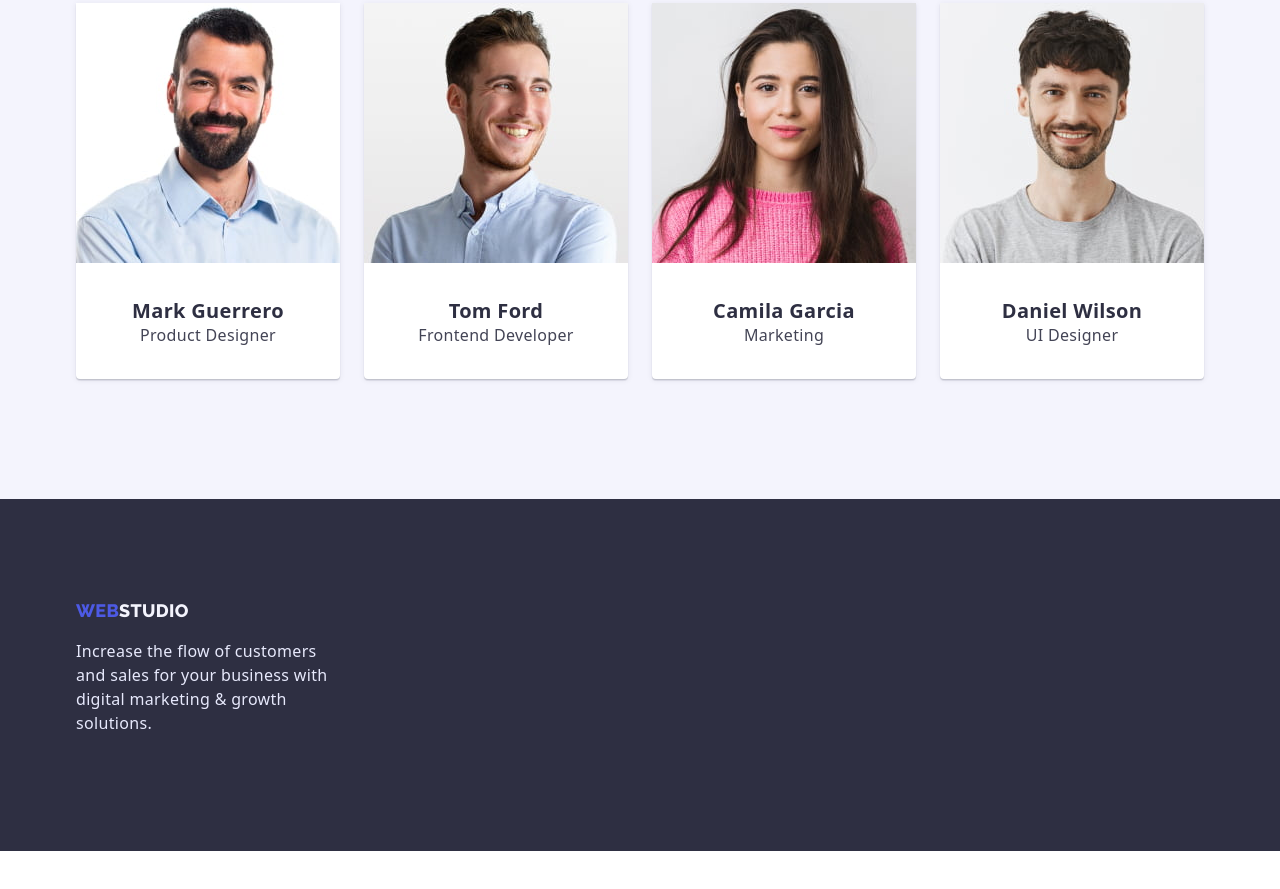
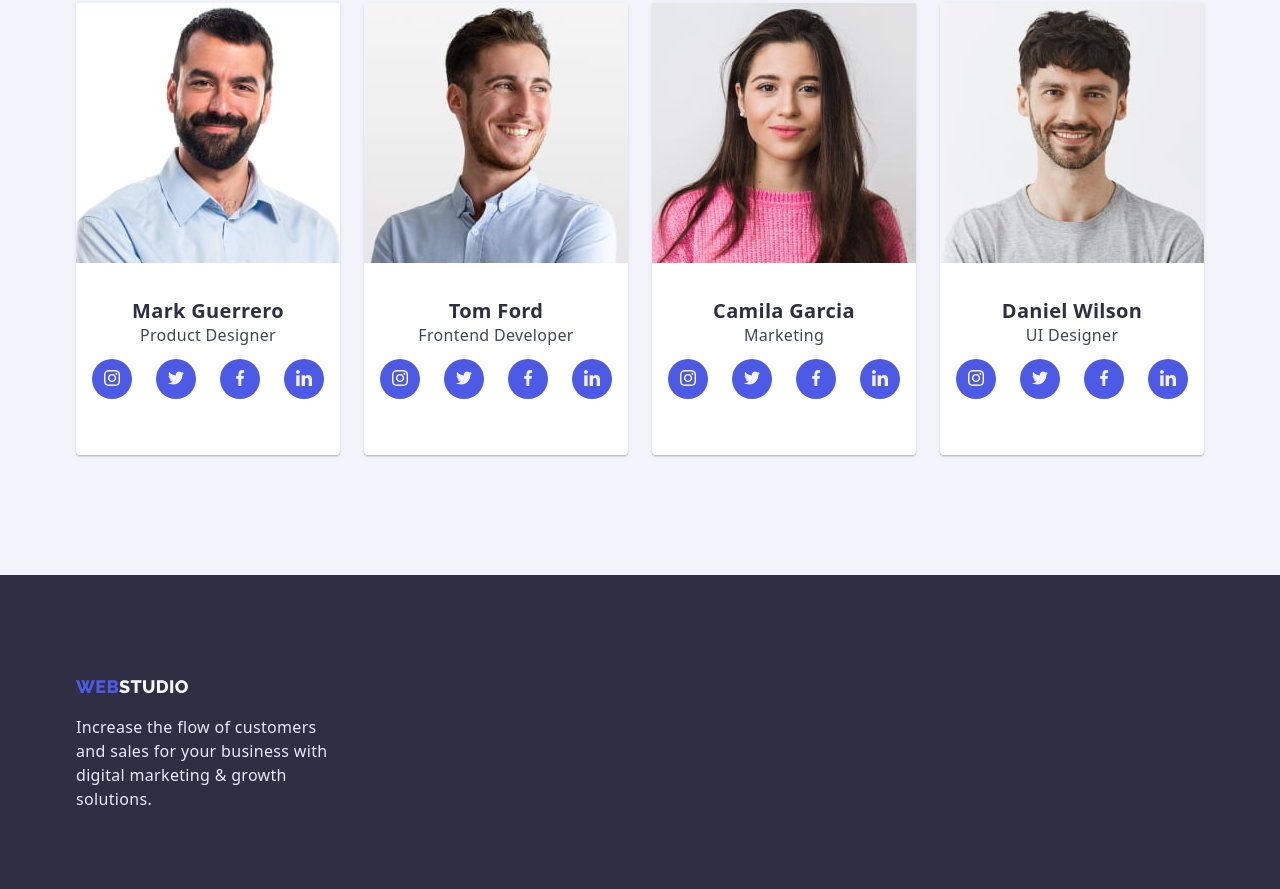
Before and after one commit to Vitalii-Kutovenko/goit-markup-hw-04, a plain HTML site: page index.html in a window 1280 px wide. Shown: the part 1916-2805 px from the top of the page. Before the commit the page ends 2767 px from the top, so only its background shows below. Drawn offline with nearby package versions, Linux system fonts and the light colour scheme.

Commit message:
icon team

```diff
--- a/css/styles.css
+++ b/css/styles.css
@@ -57,9 +57,7 @@ body {
   text-align: center;
 }
 .main {
-
   text-align: center;
-
 }
 .overlay {
   padding-top: 192px;
@@ -69,12 +67,14 @@ body {
   height: 600px;
   margin-left: auto;
   margin-right: auto;
-  background-image: linear-gradient(to right,rgba(0,0,0,0.5),rgba(0,0,0,0.5)),
-  url(../images/people-office.jpg);
+  background-image: linear-gradient(
+      to right,
+      rgba(0, 0, 0, 0.5),
+      rgba(0, 0, 0, 0.5)
+    ),
+    url(../images/people-office.jpg);
   background-size: cover;
   background-repeat: no-repeat;
-
-
 }
 .navigation {
   display: flex;
@@ -114,10 +114,10 @@ body {
   width: 264px;
 }
 .about-item::before {
-display: block;
-content: "";
-height: 112px;
-background-color: #F4F4FD;
+  display: block;
+  content: "";
+  height: 112px;
+  background-color: #f4f4fd;
 }
 .about-item:nth-child(1)::before {
   background-image: url(../images/antenna.png);
@@ -204,6 +204,71 @@ background-color: #F4F4FD;
   background-color: #f4f4fd;
   padding-bottom: 120px;
 }
+.icon-link {
+  display: flex;
+  padding-top: 12px;
+  height: 76px;
+}
+.icon-instagram {
+  width: 16px;
+  height: 16px;
+  cursor: pointer;
+  margin-top: 28%;
+  fill: #fff;
+}
+.instagram {
+  display: block;
+  width: 40px;
+  height: 40px;
+  background-color: #4d5ae5;
+  border-radius: 50%;
+  margin-left: 16px;
+}
+.twitter {
+  display: block;
+  width: 40px;
+  height: 40px;
+  background-color: #4d5ae5;
+  border-radius: 50%;
+  margin-left: 24px;
+}
+.icon-twitter {
+  width: 16px;
+  height: 16px;
+  cursor: pointer;
+  margin-top: 28%;
+  fill: #fff;
+}
+.facebook {
+  display: block;
+  width: 40px;
+  height: 40px;
+  background-color: #4d5ae5;
+  border-radius: 50%;
+  margin-left: 24px;
+}
+.icon-facebook {
+  width: 16px;
+  height: 16px;
+  cursor: pointer;
+  margin-top: 28%;
+  fill: #fff;
+}
+.linkedin {
+  display: block;
+  width: 40px;
+  height: 40px;
+  background-color: #4d5ae5;
+  border-radius: 50%;
+  margin-left: 24px;
+}
+.icon-linkedin {
+  width: 16px;
+  height: 16px;
+  cursor: pointer;
+  margin-top: 28%;
+  fill: #fff;
+}
 .team-list li + li {
   margin-left: 24px;
 }
@@ -246,6 +311,7 @@ background-color: #F4F4FD;
   font-size: 16px;
   line-height: 1.5;
   color: #e7e9fc;
+  margin-top: 16px;
 }
 .footer {
   background-color: #2e2f42;
--- a/index.html
+++ b/index.html
@@ -97,20 +97,63 @@
         <h2>Our Team</h2>
         <div class="container">
         <ul class="team-list list">
+
           <li>
             <img src="./images/img.jpg" alt="Mark Guerrero" />
             <div class="container-team">
             <h3>Mark Guerrero</h3>
             <p>Product Designer</p>
-
-
-          </div>
+            <div class="icon-link">
+            <a class="instagram" href="">
+            <svg class="icon-instagram">
+              <use href="./images/symbol-defs.svg#instagram"></use>
+            </svg>
+            </a>
+            <a class="twitter" href="">
+            <svg class="icon-twitter">
+              <use href="./images/symbol-defs.svg#icon-twitter"></use>
+            </svg>
+            </a>
+            <a class="facebook" href="">
+              <svg class="icon-facebook">
+                <use href="./images/symbol-defs.svg#icon-facebook"></use>
+              </svg>
+              </a>
+              <a class="linkedin" href="">
+                <svg class="icon-linkedin">
+                  <use href="./images/symbol-defs.svg#icon-linkedin"></use>
+                </svg>
+                </a>
+              </div>
+            </div>
           </li>
           <li>
             <img src="./images/img(1).jpg" alt="Tom Ford" />
             <div class="container-team">
             <h3>Tom Ford</h3>
             <p>Frontend Developer</p>
+            <div class="icon-link">
+              <a class="instagram" href="">
+              <svg class="icon-instagram">
+                <use href="./images/symbol-defs.svg#instagram"></use>
+              </svg>
+              </a>
+              <a class="twitter" href="">
+              <svg class="icon-twitter">
+                <use href="./images/symbol-defs.svg#icon-twitter"></use>
+              </svg>
+              </a>
+              <a class="facebook" href="">
+                <svg class="icon-facebook">
+                  <use href="./images/symbol-defs.svg#icon-facebook"></use>
+                </svg>
+                </a>
+                <a class="linkedin" href="">
+                  <svg class="icon-linkedin">
+                    <use href="./images/symbol-defs.svg#icon-linkedin"></use>
+                  </svg>
+                  </a>
+                </div>
             </div>
           </li>
           <li>
@@ -118,6 +161,28 @@
             <div class="container-team">
             <h3>Camila Garcia</h3>
             <p>Marketing</p>
+            <div class="icon-link">
+              <a class="instagram" href="">
+              <svg class="icon-instagram">
+                <use href="./images/symbol-defs.svg#instagram"></use>
+              </svg>
+              </a>
+              <a class="twitter" href="">
+              <svg class="icon-twitter">
+                <use href="./images/symbol-defs.svg#icon-twitter"></use>
+              </svg>
+              </a>
+              <a class="facebook" href="">
+                <svg class="icon-facebook">
+                  <use href="./images/symbol-defs.svg#icon-facebook"></use>
+                </svg>
+                </a>
+                <a class="linkedin" href="">
+                  <svg class="icon-linkedin">
+                    <use href="./images/symbol-defs.svg#icon-linkedin"></use>
+                  </svg>
+                  </a>
+                </div>
             </div>
           </li>
           <li>
@@ -125,6 +190,28 @@
             <div class="container-team">
             <h3>Daniel Wilson</h3>
             <p>UI Designer</p>
+            <div class="icon-link">
+              <a class="instagram" href="">
+              <svg class="icon-instagram">
+                <use href="./images/symbol-defs.svg#instagram"></use>
+              </svg>
+              </a>
+              <a class="twitter" href="">
+              <svg class="icon-twitter">
+                <use href="./images/symbol-defs.svg#icon-twitter"></use>
+              </svg>
+              </a>
+              <a class="facebook" href="">
+                <svg class="icon-facebook">
+                  <use href="./images/symbol-defs.svg#icon-facebook"></use>
+                </svg>
+                </a>
+                <a class="linkedin" href="">
+                  <svg class="icon-linkedin">
+                    <use href="./images/symbol-defs.svg#icon-linkedin"></use>
+                  </svg>
+                  </a>
+                </div>
             </div>
           </li>
         </ul>
```
Also changed, not shown: images/symbol-defs .svg (deleted), images/symbol-defs.svg (added), 1 other file.
